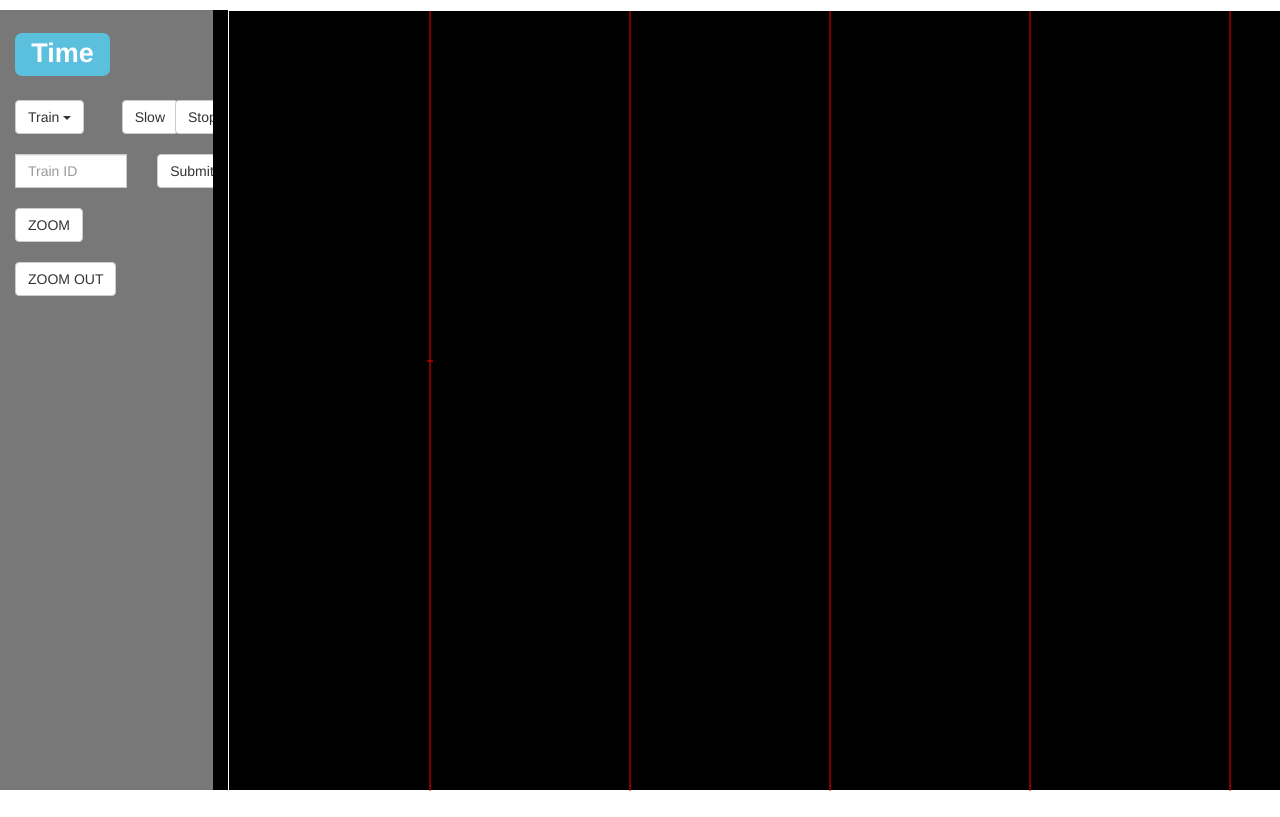
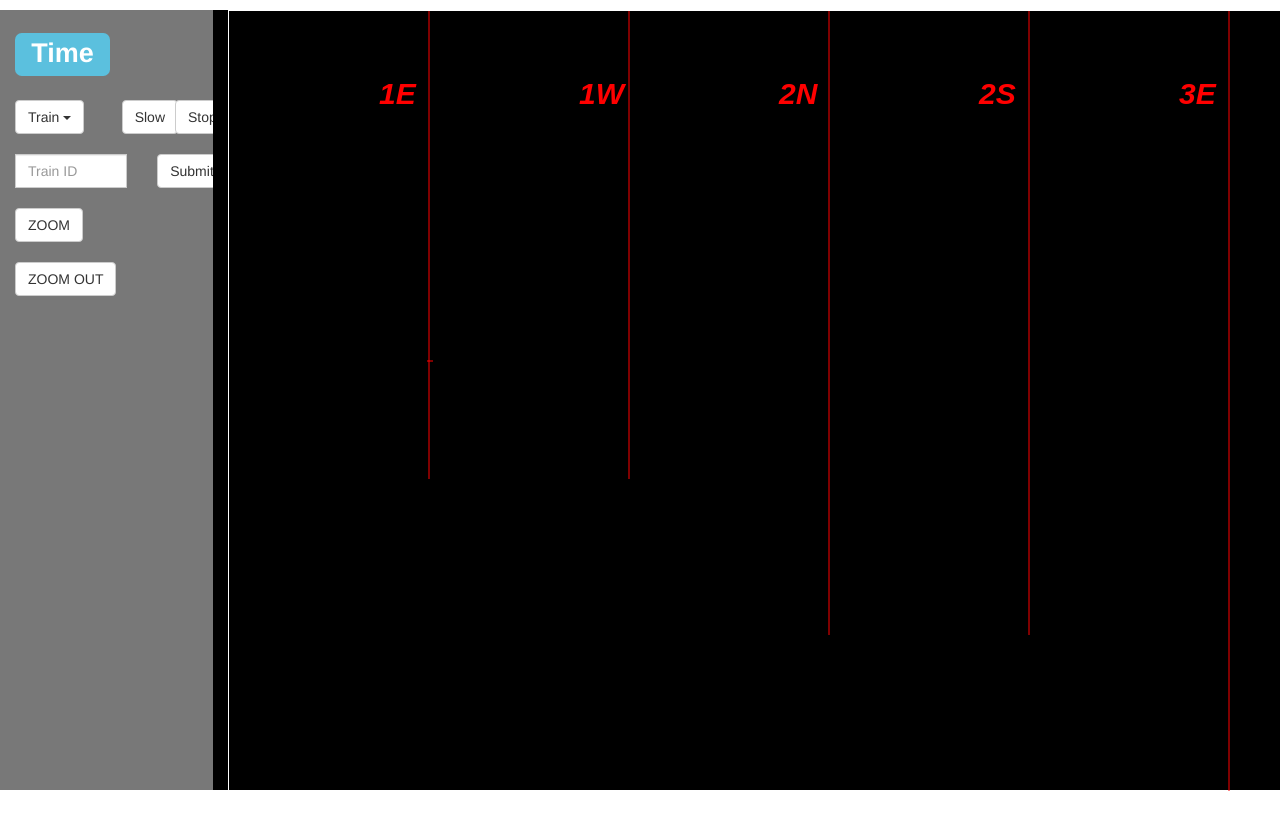
Before and after one commit to hfiller/OEC2015, a plain HTML site: page index.html in a window 1280 px wide. Shown: the top 817 px of the page. Drawn offline with Linux system fonts and the light colour scheme.

Commit message:
more gui

```diff
--- a/index.html
+++ b/index.html
@@ -63,20 +63,89 @@
 		</div>
 		<script type="text/javascript">
 			var ctx = document.getElementById('myCanvas').getContext('2d');
-			  for (var i = 1; i < 7; i++){
+			  //for (var i = 1; i < 7; i++){
 				ctx.lineWidth = 1;
 				ctx.beginPath();
-				ctx.moveTo(1+i*200,0);
-				ctx.lineTo(1+i*200,780);
+				ctx.moveTo(200,0);
+				ctx.lineTo(200,468);
 				ctx.strokeStyle = '#ff0000';
 				ctx.stroke();
-			  }
+
+				ctx.lineWidth = 1;
+				ctx.beginPath();
+				ctx.moveTo(400,0);
+				ctx.lineTo(400,468);
+				ctx.strokeStyle = '#ff0000';
+				ctx.stroke();
+
+				ctx.lineWidth = 1;
+				ctx.beginPath();
+				ctx.moveTo(600,0);
+				ctx.lineTo(600,624);
+				ctx.strokeStyle = '#ff0000';
+				ctx.stroke();
+
+				ctx.lineWidth = 1;
+				ctx.beginPath();
+				ctx.moveTo(800,0);
+				ctx.lineTo(800,624);
+				ctx.strokeStyle = '#ff0000';
+				ctx.stroke();
+
+				ctx.lineWidth = 1;
+				ctx.beginPath();
+				ctx.moveTo(1000,0);
+				ctx.lineTo(1000,780);
+				ctx.strokeStyle = '#ff0000';
+				ctx.stroke();
+
+				ctx.lineWidth = 1;
+				ctx.beginPath();
+				ctx.moveTo(1200,0);
+				ctx.lineTo(1200,780);
+				ctx.strokeStyle = '#ff0000';
+				ctx.stroke();
+			 // }
+
+			ctx.fillStyle = '#f00';
+			ctx.font = 'italic bold 30px sans-serif';
+			ctx.textBaseline = 'bottom';
+			ctx.fillText('1E', 150, 100);
+
+			ctx.fillStyle = '#f00';
+			ctx.font = 'italic bold 30px sans-serif';
+			ctx.textBaseline = 'bottom';
+			ctx.fillText('1W', 350, 100);
+
+			ctx.fillStyle = '#f00';
+			ctx.font = 'italic bold 30px sans-serif';
+			ctx.textBaseline = 'bottom';
+			ctx.fillText('2N', 550, 100);
+
+			ctx.fillStyle = '#f00';
+			ctx.font = 'italic bold 30px sans-serif';
+			ctx.textBaseline = 'bottom';
+			ctx.fillText('2S', 750, 100);
+
+			ctx.fillStyle = '#f00';
+			ctx.font = 'italic bold 30px sans-serif';
+			ctx.textBaseline = 'bottom';
+			ctx.fillText('3E', 950, 100);
+
+			ctx.fillStyle = '#f00';
+			ctx.font = 'italic bold 30px sans-serif';
+			ctx.textBaseline = 'bottom';
+			ctx.fillText('3W', 1150, 100);
+
+
 			ctx.lineWidth = 1;
 			ctx.beginPath();
 			ctx.moveTo(198,350);
 			ctx.lineTo(204,350);
 			ctx.strokeStyle = '#ff0000';
 			ctx.stroke();
+
+
 
 		</script>
 
--- a/js/fullscreen.js
+++ b/js/fullscreen.js
@@ -46,6 +46,7 @@ function zoomOut(){
 }
 
 function dropDown(){
+	//array of dd items
 	var options = [];
 	$('#trainlist li').each(function(){
 		options.push($(this).val());
```
